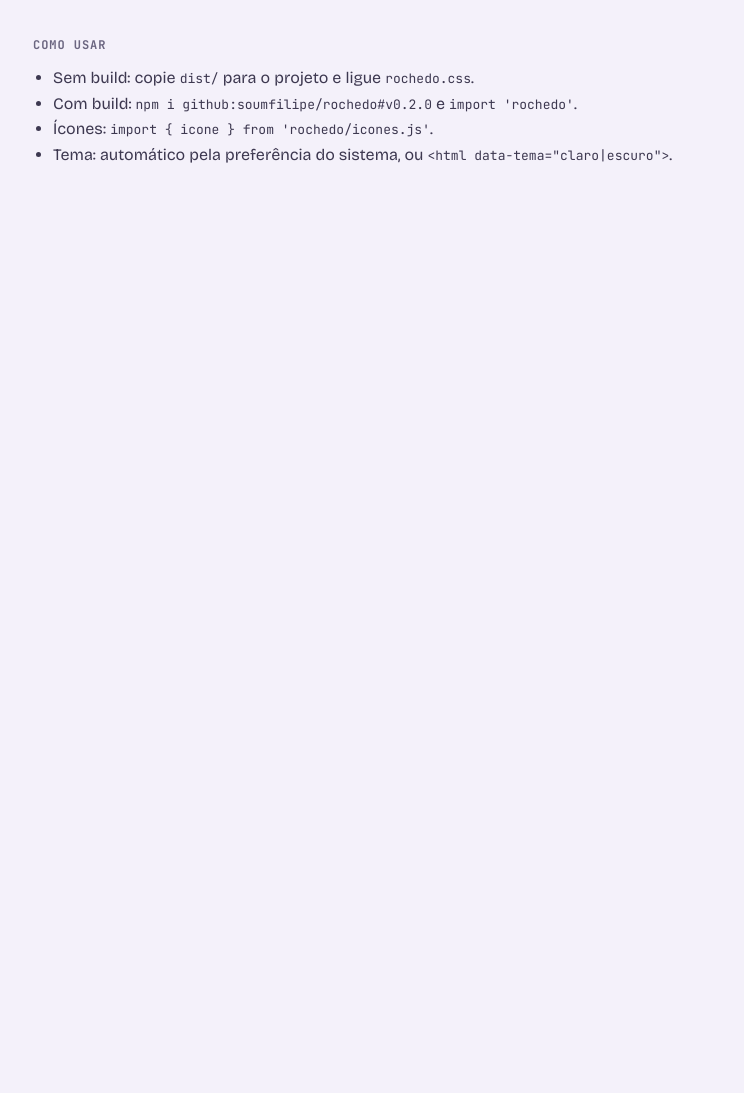
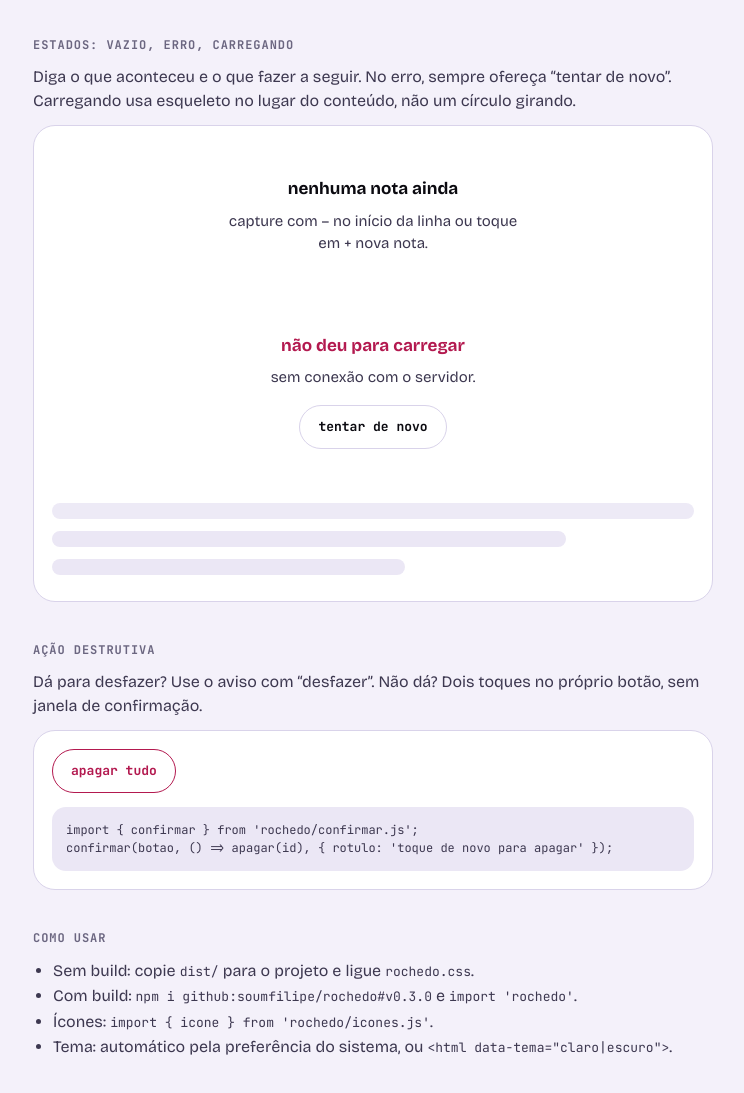
Before and after one commit to soumfilipe/rochedo, a website: page docs/index.html in a window 1280 px wide. Shown: the part 1639-2732 px from the top of the page, without its empty margins (267-1011 px from the left). Before the commit the page ends 1886 px from the top, so only its background shows below. Drawn offline with Linux system fonts and the light colour scheme.

Commit message:
Rochedo 0.3: estados (vazio, erro, carregando) e ação destrutiva em dois toques
Co-Authored-By: Claude Sonnet 5.5 <noreply@anthropic.com>
Claude-Session: https://claude.ai/code/session_01XiKFt5i2sw42uYicfj63Kv

```diff
--- a/docs/index.html
+++ b/docs/index.html
@@ -28,7 +28,7 @@
 <main>
   <header>
     <div class="barra">
-      <h2 style="margin:0">rochedo · v0.2</h2>
+      <h2 style="margin:0">rochedo · v0.3</h2>
       <button class="botao" id="tema" type="button">tema: auto</button>
     </div>
     <h1>Rochedo</h1>
@@ -88,10 +88,30 @@ aviso('Nota apagada', { acao: { rotulo: 'desfazer', aoClicar: restaurar } });</p
   </section>
 
   <section>
+    <h2>estados: vazio, erro, carregando</h2>
+    <p>Diga o que aconteceu e o que fazer a seguir. No erro, sempre ofereça “tentar de novo”. Carregando usa esqueleto no lugar do conteúdo, não um círculo girando.</p>
+    <div class="cartao">
+      <div class="ro-estado"><p class="ro-estado__titulo">nenhuma nota ainda</p><p>capture com – no início da linha ou toque em + nova nota.</p></div>
+      <div class="ro-estado ro-estado--erro" role="alert"><p class="ro-estado__titulo">não deu para carregar</p><p>sem conexão com o servidor.</p><button class="botao" type="button">tentar de novo</button></div>
+      <div class="ro-carregando" aria-busy="true" aria-label="carregando"><i></i><i></i><i></i></div>
+    </div>
+  </section>
+
+  <section>
+    <h2>ação destrutiva</h2>
+    <p>Dá para desfazer? Use o aviso com “desfazer”. Não dá? Dois toques no próprio botão, sem janela de confirmação.</p>
+    <div class="cartao">
+      <div><button class="ro-perigo" id="apagar" type="button">apagar tudo</button></div>
+<pre>import { confirmar } from 'rochedo/confirmar.js';
+confirmar(botao, () => apagar(id), { rotulo: 'toque de novo para apagar' });</pre>
+    </div>
+  </section>
+
+  <section>
     <h2>como usar</h2>
     <ul>
       <li>Sem build: copie <code>dist/</code> para o projeto e ligue <code>rochedo.css</code>.</li>
-      <li>Com build: <code>npm i github:soumfilipe/rochedo#v0.2.0</code> e <code>import 'rochedo'</code>.</li>
+      <li>Com build: <code>npm i github:soumfilipe/rochedo#v0.3.0</code> e <code>import 'rochedo'</code>.</li>
       <li>Ícones: <code>import { icone } from 'rochedo/icones.js'</code>.</li>
       <li>Tema: automático pela preferência do sistema, ou <code>&lt;html data-tema="claro|escuro"&gt;</code>.</li>
     </ul>
@@ -99,6 +119,8 @@ aviso('Nota apagada', { acao: { rotulo: 'desfazer', aoClicar: restaurar } });</p
 </main>
 <script type="module">
   import { aviso } from '../dist/aviso.js';
+  import { confirmar } from '../dist/confirmar.js';
+  confirmar(document.getElementById('apagar'), () => aviso('Apagado (de mentira)'), { rotulo: 'toque de novo para apagar' });
   document.getElementById('av-1').onclick = () => aviso('Nota salva');
   document.getElementById('av-2').onclick = () => aviso('Nota apagada', { acao: { rotulo: 'desfazer', aoClicar: () => aviso('Restaurada') } });
   document.getElementById('av-3').onclick = () => aviso('Não foi possível salvar', { tipo: 'erro' });
--- a/package.json
+++ b/package.json
@@ -1,6 +1,6 @@
 {
   "name": "rochedo",
-  "version": "0.2.0",
+  "version": "0.3.0",
   "description": "Rochedo: design system de Filipe Costa (variáveis, fontes, ícones e componentes em CSS puro).",
   "type": "module",
   "files": ["dist", "src"],
@@ -11,6 +11,7 @@
     "./rochedo.css": "./dist/rochedo.css",
     "./icones.js": "./dist/icones.js",
     "./aviso.js": "./dist/aviso.js",
+    "./confirmar.js": "./dist/confirmar.js",
     "./fontes/*": "./dist/fontes/*"
   },
   "scripts": {
--- a/scripts/build.mjs
+++ b/scripts/build.mjs
@@ -21,4 +21,5 @@ writeFileSync(join(dist, 'fontes.css'), cab + ler('fontes.css'));
 cpSync(join(src, 'fontes'), join(dist, 'fontes'), { recursive: true });
 cpSync(join(src, 'icones.js'), join(dist, 'icones.js'));
 cpSync(join(src, 'aviso.js'), join(dist, 'aviso.js'));
+cpSync(join(src, 'confirmar.js'), join(dist, 'confirmar.js'));
 console.log(`rochedo ${versao}: dist/ gerado (${componentes.length} componente(s)).`);
--- /dev/null
+++ b/src/componentes/estado.css
@@ -0,0 +1,34 @@
+/* Estados de uma lista ou tela: vazio, erro e carregando.
+   Vazio:   <div class="ro-estado"><p class="ro-estado__titulo">nenhuma nota ainda</p><p>capture com – no início da linha.</p></div>
+   Erro:    <div class="ro-estado ro-estado--erro" role="alert"> … <button>tentar de novo</button></div>
+   Carregando: <div class="ro-carregando" aria-busy="true" aria-label="carregando"><i></i><i></i><i></i></div>
+   Regras: diga o que aconteceu e o que fazer a seguir; no erro, sempre ofereça "tentar de novo". */
+.ro-estado {
+  display: flex;
+  flex-direction: column;
+  align-items: center;
+  gap: 8px;
+  padding: 32px 16px;
+  text-align: center;
+  color: var(--ro-apoio);
+  font: 400 15px/1.45 var(--ro-fonte-titulo);
+}
+.ro-estado > * { margin: 0; max-width: 32ch; }
+.ro-estado__titulo { color: var(--ro-texto); font-weight: 700; font-size: 17px; }
+.ro-estado .ro-icone { color: var(--ro-apoio); margin-bottom: 4px; }
+.ro-estado button, .ro-estado a { margin-top: 8px; }
+.ro-estado--erro .ro-estado__titulo, .ro-estado--erro .ro-icone { color: var(--ro-perigo); }
+
+/* esqueleto: linhas que pulsam, no lugar do conteúdo que ainda não chegou */
+.ro-carregando { display: flex; flex-direction: column; gap: 12px; padding: 8px 0; }
+.ro-carregando > i {
+  display: block;
+  height: 16px;
+  border-radius: var(--ro-raio-pilula);
+  background: var(--ro-superficie-2);
+  animation: ro-pulsa 1.2s ease-in-out infinite;
+}
+.ro-carregando > i:nth-child(2) { width: 80%; animation-delay: 0.15s; }
+.ro-carregando > i:nth-child(3) { width: 55%; animation-delay: 0.3s; }
+@keyframes ro-pulsa { 50% { opacity: 0.45; } }
+@media (prefers-reduced-motion: reduce) { .ro-carregando > i { animation: none; } }
--- /dev/null
+++ b/src/componentes/perigo.css
@@ -0,0 +1,15 @@
+/* Ação destrutiva: botão em cor de perigo e o estado "confirmando" do confirmar() (rochedo/confirmar.js).
+   Regra: apagar algo que dá para desfazer → aviso com "desfazer" (aviso.js); o que não dá → dois toques. */
+.ro-perigo {
+  min-height: var(--ro-alvo);
+  padding: 0 18px;
+  border: 1px solid var(--ro-perigo);
+  border-radius: var(--ro-raio-pilula);
+  background: transparent;
+  color: var(--ro-perigo);
+  font: 700 13px var(--ro-fonte-mono);
+  cursor: pointer;
+}
+.ro-perigo[data-confirmando] { background: var(--ro-perigo); color: var(--ro-fundo); animation: ro-sacode 200ms var(--ro-easing); }
+@keyframes ro-sacode { 25% { transform: translateX(-3px); } 75% { transform: translateX(3px); } }
+@media (prefers-reduced-motion: reduce) { .ro-perigo[data-confirmando] { animation: none; } }
--- /dev/null
+++ b/src/confirmar.js
@@ -0,0 +1,34 @@
+/** Confirmação de ação destrutiva em dois toques, sem janela. O primeiro toque troca o rótulo do botão;
+ *  o segundo (em até `tempo` ms) executa; passado o prazo, o botão volta ao normal.
+ *  confirmar(botao, () => apagar(id));
+ *  confirmar(botao, apagar, { rotulo: 'toque de novo para apagar', tempo: 4000 });
+ *  Devolve uma função que desliga o comportamento. */
+export function confirmar(botao, aoConfirmar, { rotulo = 'toque de novo para confirmar', tempo = 4000 } = {}) {
+  let original = null;
+  let timer;
+  const reverter = () => {
+    clearTimeout(timer);
+    if (original === null) return;
+    botao.textContent = original;
+    botao.removeAttribute('data-confirmando');
+    botao.removeAttribute('aria-live');
+    original = null;
+  };
+  const aoClicar = (e) => {
+    if (original === null) {
+      e.preventDefault();
+      e.stopImmediatePropagation();
+      original = botao.textContent;
+      botao.textContent = rotulo;
+      botao.setAttribute('data-confirmando', '');
+      botao.setAttribute('aria-live', 'polite');
+      timer = setTimeout(reverter, tempo);
+      return;
+    }
+    reverter();
+    aoConfirmar(e);
+  };
+  botao.addEventListener('click', aoClicar);
+  botao.addEventListener('blur', reverter);
+  return () => { reverter(); botao.removeEventListener('click', aoClicar); botao.removeEventListener('blur', reverter); };
+}
```
Also changed, not shown: README.md, dist/confirmar.js (added), dist/fontes.css, dist/rochedo.css, dist/tokens.css.
